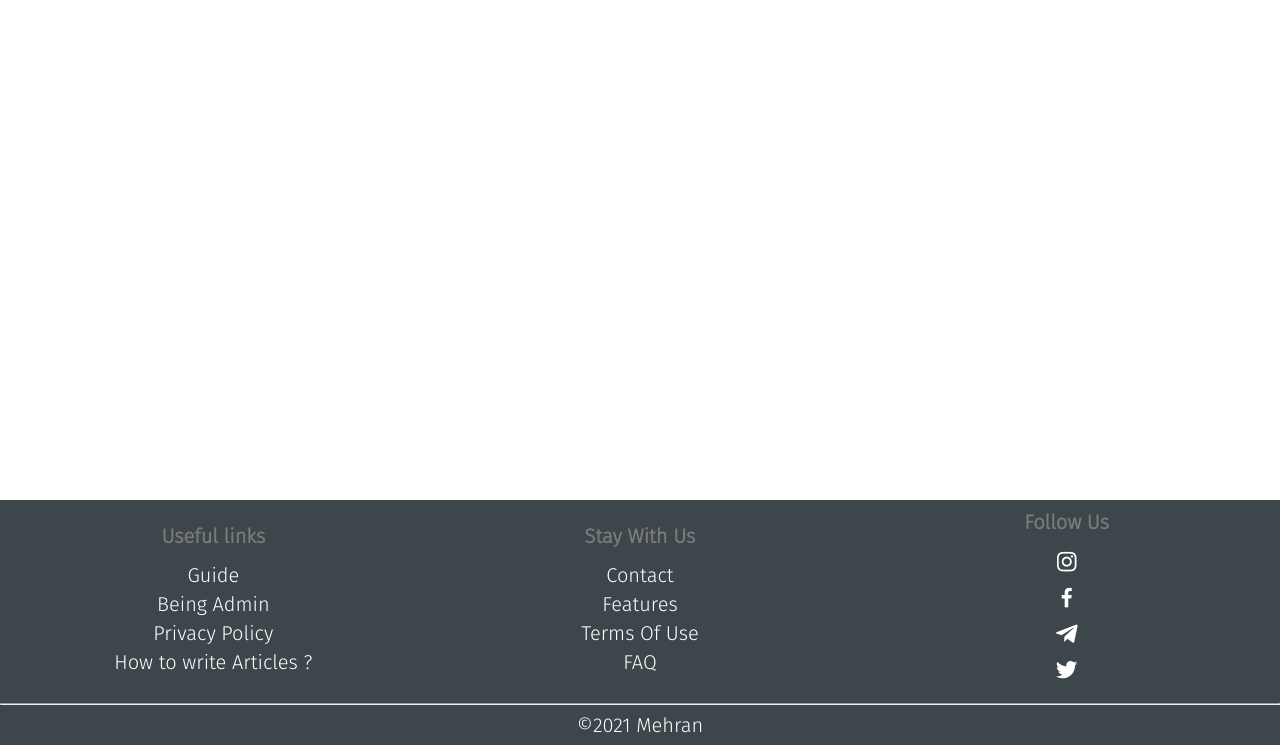
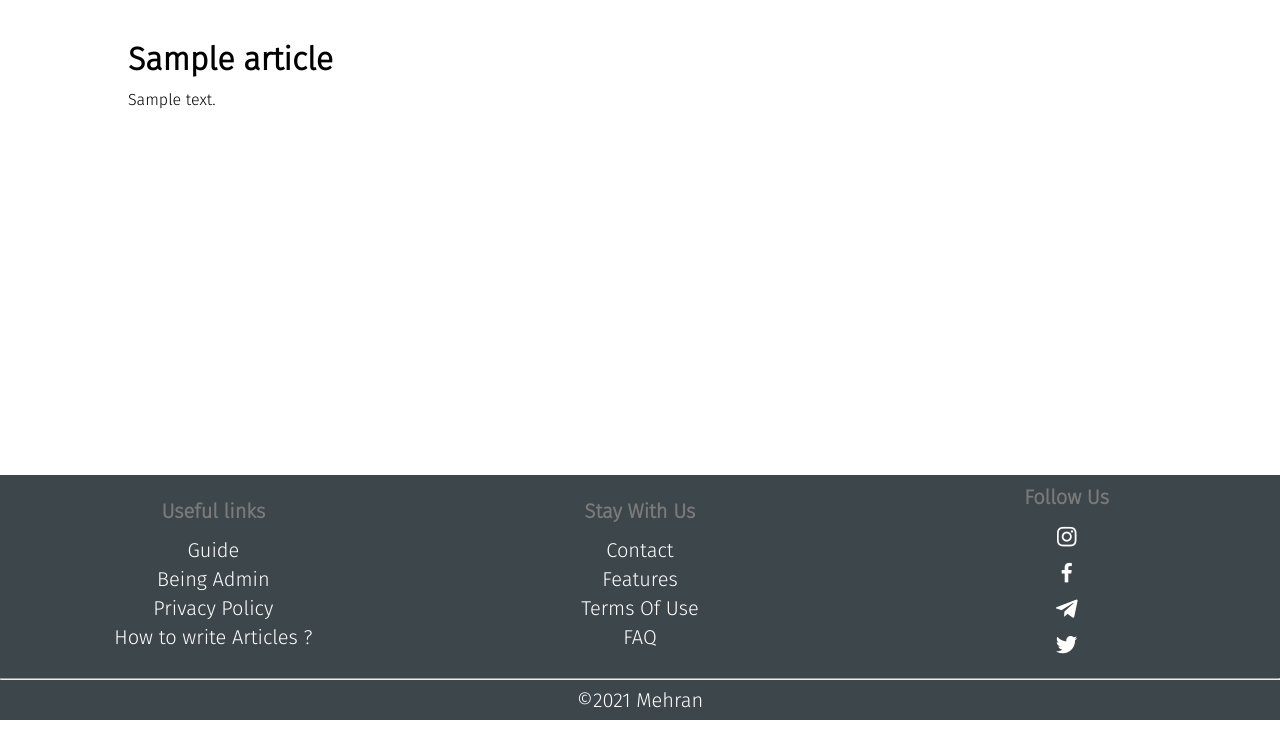
Before and after one commit to Program-radar/blog, a Django app: page /posts/1 in a window 1280 px wide. Shown: the part 80-825 px from the top of the page. After the commit the page ends 800 px from the top, so only its background shows below. Run offline with Django 3.2, Linux system fonts and the light colour scheme; tables that the repository leaves empty hold one stand-in row (values such as "Sample post").

Commit message:
add article_detail

```diff
--- a/blogging/templates/blogging/article_detail.html
+++ b/blogging/templates/blogging/article_detail.html
@@ -1,8 +1,18 @@
-{% extends 'blogging\\base.html' %} {% block page_static %}
-<title>{{ article }}</title>
-{% endblock page_static %} {% block page_content %}
-<div style="height: 500px">
-    <h2>{{ article.title }}</h2>
-    <p>{{ article.body }}</p>
-</div>
+{% extends 'blogging/base.html' %}
+{% load static %}
+
+{% block page_static %}
+        <link rel="stylesheet" href="{% static 'article_detail/main.css' %}">
+        <title>{{ articles }}</title>
+{% endblock page_static %}
+
+{% block page_content %}
+                <div class="container article">
+                    <h1 class="title">{{ articles.title }}</h1>
+                    <div class="article_body">{{ articles.body }}</div>
+                </div>
 {% endblock page_content %}
+
+{% block script %}
+        <script src="{% static 'article_detail/main.js' %}"></script>
+{% endblock script %}
--- /dev/null
+++ b/static/article_detail/main.css
@@ -0,0 +1,17 @@
+/* article detail css */
+.article {
+    display: flex;
+    margin-top: 40px;
+    align-items: center;
+    flex-direction: column;
+    justify-content: center;
+}
+
+.title {
+    width: 80%;
+    height: 50px;
+}
+.article_body {
+    width: 80%;
+    height: auto;
+}
```
Also changed, not shown: static/article_detail/main.js (added).
